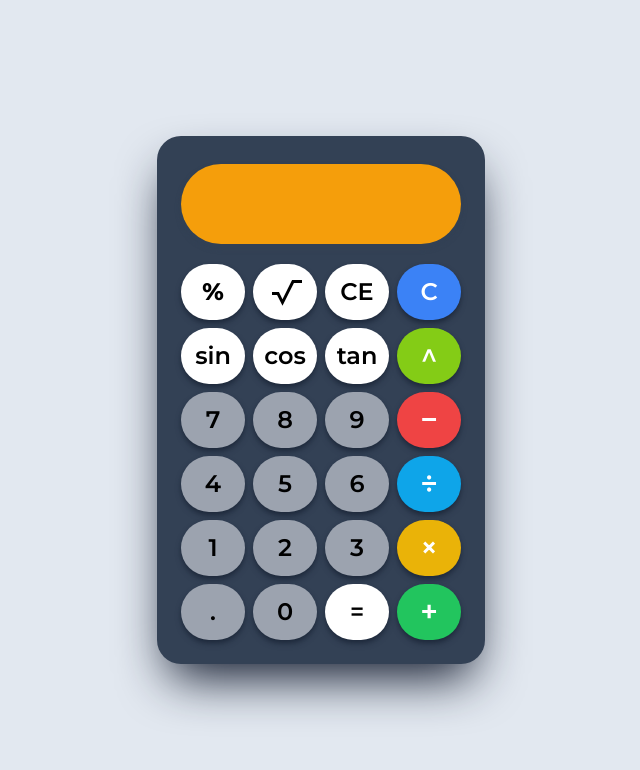
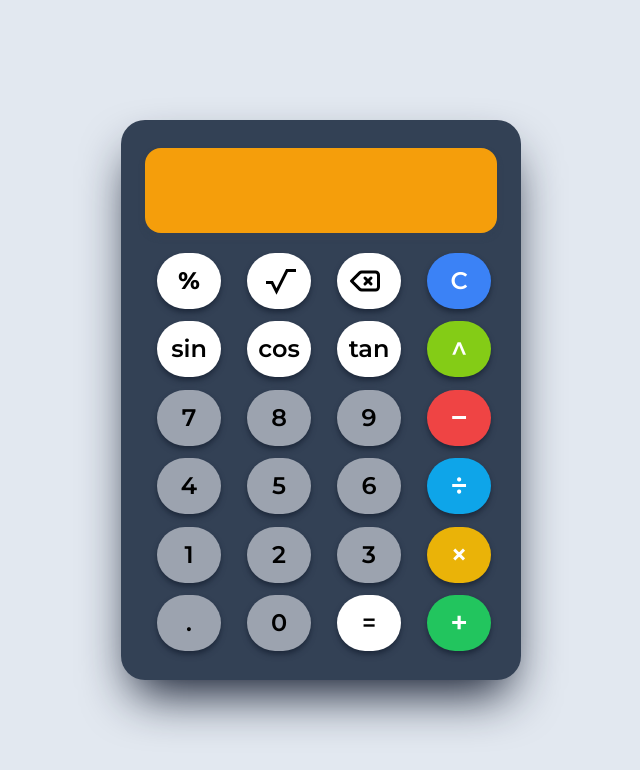
Before and after one commit to helloIamAseel/calculator, a SvelteKit app: page / in a window 1280 px wide. Shown: the top 770 px of the page, without its empty margins (319-959 px from the left). Built offline with nearby package versions, Linux system fonts and the light colour scheme.

Commit message:
the calculator is done!

```diff
--- a/package.json
+++ b/package.json
@@ -22,5 +22,8 @@
 		"typescript": "^5.0.0",
 		"vite": "^5.0.3"
 	},
-	"type": "module"
+	"type": "module",
+	"dependencies": {
+		"mathjs": "^13.0.0"
+	}
 }
--- a/src/app.css
+++ b/src/app.css
@@ -8,7 +8,7 @@
 
     @apply bg-gray-400 text-black text-2xl rounded-full h-14 w-16
     font-semibold shadow-slate-800 shadow-md items-center justify-center
-    hover:scale-95 active:bg-gray-600 transition-all;
+    hover:scale-95 active:bg-gray-600 transition-all ml-3;
  }
 
  body{
--- /dev/null
+++ b/src/lib/icons/backspace.svelte
@@ -0,0 +1 @@
+<svg xmlns="http://www.w3.org/2000/svg" width="2em"height="1.5em" viewBox="0 0 24 24"><path fill="currentColor" d="M19 5H9.83a3 3 0 0 0-2.12.88l-5.42 5.41a1 1 0 0 0 0 1.42l5.42 5.41a3 3 0 0 0 2.12.88H19a3 3 0 0 0 3-3V8a3 3 0 0 0-3-3m1 11a1 1 0 0 1-1 1H9.83a1.05 1.05 0 0 1-.71-.29L4.41 12l4.71-4.71A1.05 1.05 0 0 1 9.83 7H19a1 1 0 0 1 1 1Zm-3.29-6.71a1 1 0 0 0-1.42 0L14 10.59l-1.29-1.3a1 1 0 0 0-1.42 1.42l1.3 1.29l-1.3 1.29a1 1 0 0 0 0 1.42a1 1 0 0 0 1.42 0l1.29-1.3l1.29 1.3a1 1 0 0 0 1.42 0a1 1 0 0 0 0-1.42L15.41 12l1.3-1.29a1 1 0 0 0 0-1.42"/></svg>
--- /dev/null
+++ b/src/lib/icons/squareRoot.svelte
@@ -0,0 +1,3 @@
+<svg xmlns="http://www.w3.org/2000/svg" width="1.5em" height="1.5em" viewBox="0 0 24 24">
+    <path fill="currentColor" d="M15.382 4H22v2h-5.382L9 21.236L5.382 14H2v-2h4.618L9 16.764z"/>
+</svg>
--- a/src/routes/+page.svelte
+++ b/src/routes/+page.svelte
@@ -3,46 +3,128 @@
       A Calculator
    </title>
  </svelte:head>
+
 <script lang="ts">
+   import { onMount } from 'svelte';
+   import { evaluate } from 'mathjs';
+
+  import SquareRoot from "$lib/icons/squareRoot.svelte";
+  import Backspace  from "$lib/icons/backspace.svelte";
 
   let equation: string ="";
 
-  function addToEquation(value: string){
-     equation += value;
+
+  function addToEquation(value: string) {
+    equation += convertSpecialChars(value);
+
   }
 
+  function backspace() {
+    equation = equation.substring(0, equation.length - 1);
+
+  }
+
+
+   function clear(){
+
+    equation = "";
+
+
+   }
+
+   function balanceParentheses(equation: string): string {
+    let openParentheses = 0;
+    let closeParentheses = 0;
+
+    for (let char of equation) {
+      if (char === '(') {
+        openParentheses++;
+      } else if (char === ')') {
+        closeParentheses++;
+      }
+    }
+
+    while (openParentheses > closeParentheses) {
+      equation += ')';
+      closeParentheses++;
+    }
+
+    return equation;
+  }
+
+
+  function answer() {
+    try {
+      let balancedEquation = balanceParentheses(equation);
+      equation = evaluate(balancedEquation).toString();
+
+    } catch (error) {
+      equation = "Error";
+    }
+  }
+
+
+   // Convert special characters to their math.js equivalents
+   function convertSpecialChars(char: string): string {
+  switch(char) {
+    case '<SquareRoot/>':
+      return 'sqrt(';
+    case 'sin':
+      return 'sin(';
+    case 'cos':
+      return 'cos(';
+    case 'tan':
+      return 'tan(';
+    case '^':
+      return '^';
+    case '÷':
+      return '/';
+    case '×':
+      return '*';
+    case '−':
+      return '-';
+    case '+':
+      return '+';
+    default:
+      return char;
+    }
+  }
 
 </script>
 
 
 
  <div class=" bg-slate-700 rounded-3xl grid grid-cols-4 gap-2 p-6 pt-7
-  shadow-slate-900 shadow-2xl">
+  shadow-slate-900 shadow-2xl min-h-[35rem] w-[25rem]">
 
-    <div class="bg-amber-500 rounded-full col-span-4 h-20
-     px-4 pt-5 mb-3 text-white text-4xl font-bold
-      shadow-slate-700 shadow-md">
+    <div class="bg-amber-500 rounded-2xl col-span-4 min-h-20 flex items-center px-4  mb-3 text-white text-4xl font-bold
+      shadow-slate-700 shadow-md break-all">
 
       {equation}
 
+
     </div>
 
-    <button class="bg-white font-extrabold active:bg-gray-400">
+    <button on:click={() => addToEquation('%')} class="bg-white font-extrabold active:bg-gray-400">
        % </button>
-    <button class="bg-white pl-4  active:bg-gray-400">
+    <button on:click={() => addToEquation('sqrt(')} class="bg-white pl-4  active:bg-gray-400">
         <!--square root icon-->
-        <svg xmlns="http://www.w3.org/2000/svg" width="1.5em" height="1.5em" viewBox="0 0 24 24">
-            <path fill="currentColor" d="M15.382 4H22v2h-5.382L9 21.236L5.382 14H2v-2h4.618L9 16.764z"/>
-        </svg>
+        <SquareRoot/>
+   </button>
+      <button on:click={backspace} class="bg-white  active:bg-gray-400 pl-1"> <!--backspace icon-->
+        <Backspace/>
     </button>
-      <button class="bg-white  active:bg-gray-400"> CE </button>
-      <button class="bg-blue-500 text-white active:bg-blue-700">
+      <button on:click={clear} class="bg-blue-500 text-white active:bg-blue-700">
        C </button>
 
-      <button class="bg-white active:bg-gray-400"> sin </button>
-      <button class="bg-white active:bg-gray-400"> cos </button>
-      <button class="bg-white active:bg-gray-400"> tan </button>
-      <button on:click={() => addToEquation('^')} class="bg-lime-500 active:bg-lime-700 text-white text-3xl">
+      <button on:click={() => addToEquation('sin(')}
+         class="bg-white active:bg-gray-400"> sin </button>
+      <button on:click={() => addToEquation('cos(')}
+        class="bg-white active:bg-gray-400"> cos </button>
+      <button on:click={() => addToEquation('tan(')}
+        class="bg-white active:bg-gray-400"> tan </button>
+      <button on:click={() => addToEquation('^')}
+        class="bg-lime-500 active:bg-lime-700 text-white text-3xl">
         ^ </button>
 
       <button on:click={() => addToEquation('7')}> 7 </button>
@@ -64,9 +146,9 @@
         × </button>
 
 
-      <button> . </button>
+      <button on:click={() => addToEquation('.')}> . </button>
       <button on:click={() => addToEquation('0')}> 0 </button>
-      <button class="bg-white active:bg-gray-400"> = </button>
+      <button on:click={answer} class="bg-white active:bg-gray-400"> = </button>
       <button on:click={() => addToEquation('+')} class="bg-green-500 active:bg-green-700 text-white text-3xl">
         + </button>
 </div>
```
Also changed, not shown: 1 other file (tests, documents, lock files or other folders).
